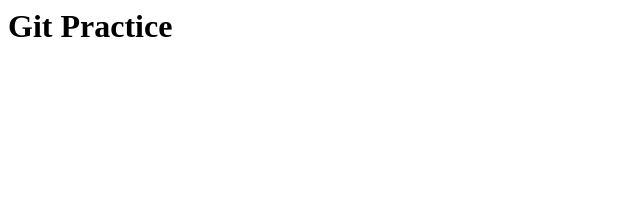
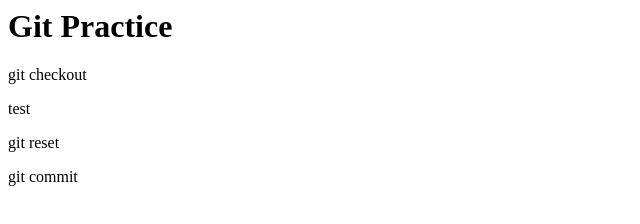
Before and after one commit to casumal/git_tutorial, a plain HTML site: page index.html in a window 1280 px wide. Shown: the whole page, without its empty margins (0-640 px from the left). Drawn offline with Linux system fonts and the light colour scheme.

```diff
--- a/index.html
+++ b/index.html
@@ -1 +1,5 @@
 <h1>Git Practice</h1>
+<p>git checkout</p>
+<p>test</p>
+<p>git reset</p>
+<p>git commit</p>
```
